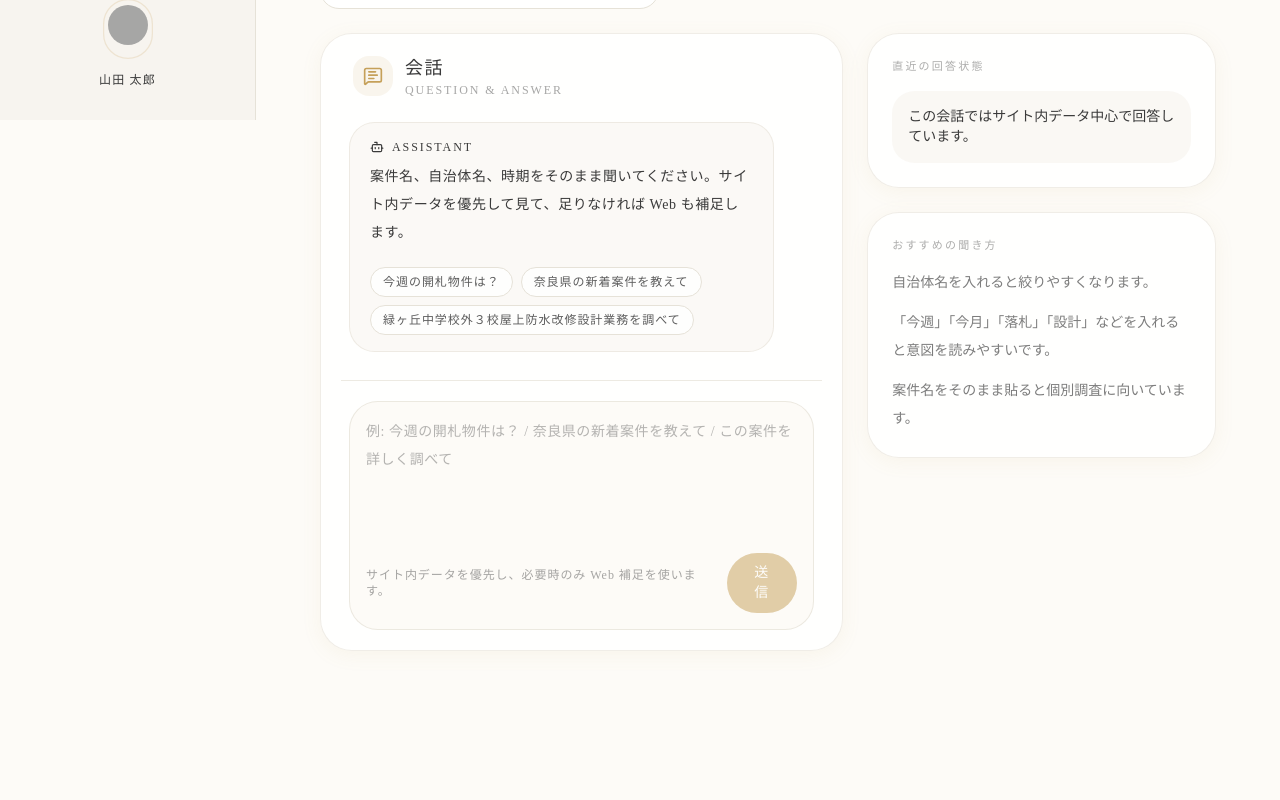
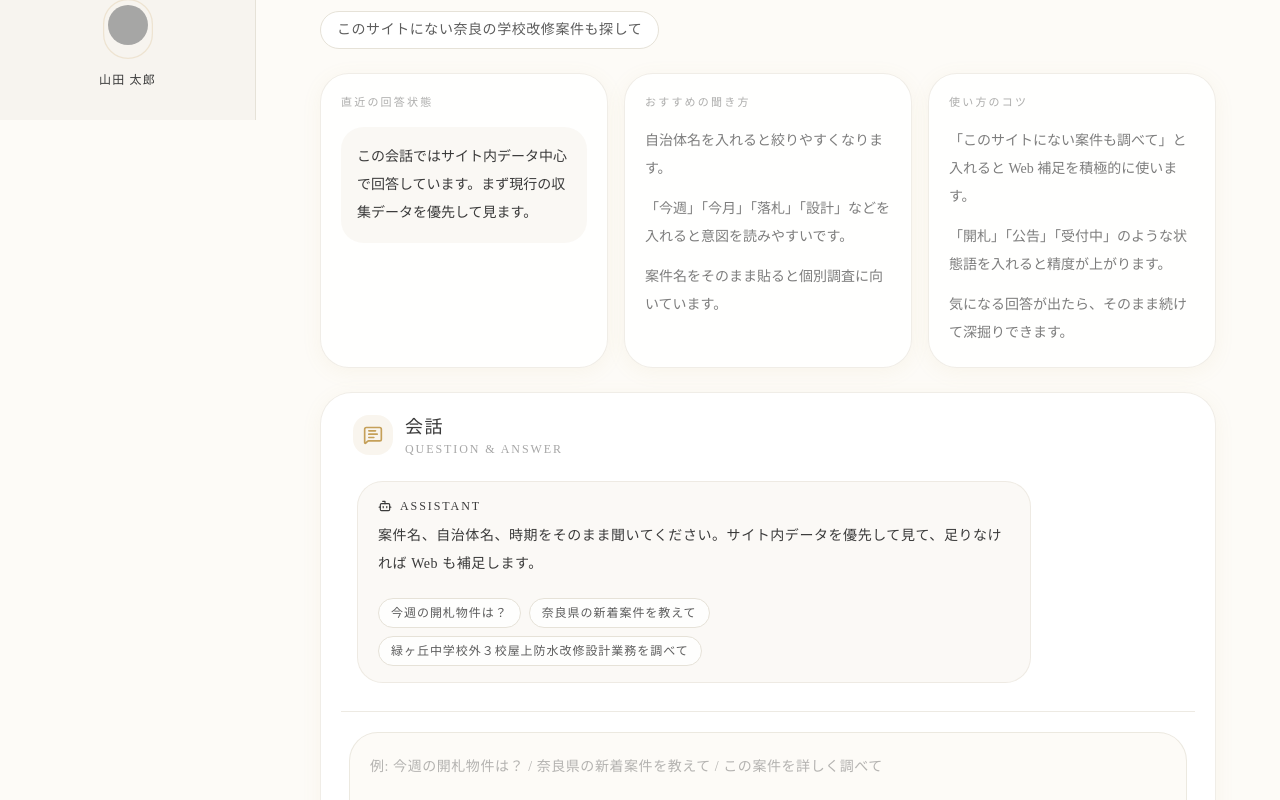
Before and after one commit to jonsonpanson114/naramania, a Next.js app: page /chat in a window 1280 px wide. Shown: the part 680-1480 px from the top of the page. Before the commit the page ends 1395 px from the top, so only its background shows below. Built offline with nearby package versions, Linux system fonts and the light colour scheme; grey boxes are pictures that could not be loaded.

Commit message:
Improve chat readability and split bidding schedule dates

```diff
--- a/src/app/chat/page.tsx
+++ b/src/app/chat/page.tsx
@@ -100,7 +100,7 @@ export default function ChatPage() {
         <AppShell>
             <Header />
 
-            <div className="mx-auto max-w-6xl">
+            <div className="mx-auto max-w-7xl">
                 <div className="mb-10 flex flex-col gap-5 rounded-[2rem] border border-border/60 bg-white/80 p-8 shadow-soft">
                     <div className="flex flex-wrap items-center gap-3">
                         <span className="inline-flex items-center gap-2 rounded-full border border-accent/30 bg-accent/5 px-3 py-1 text-[11px] tracking-[0.2em] text-accent uppercase">
@@ -112,7 +112,7 @@ export default function ChatPage() {
                             サイト内優先 + Web補足
                         </span>
                     </div>
-                    <div className="grid gap-8 lg:grid-cols-[1.4fr_0.8fr]">
+                    <div className="grid gap-8 xl:grid-cols-[1.7fr_0.7fr]">
                         <div>
                             <h1 className="text-3xl tracking-[0.12em] text-primary">入札チャット</h1>
                             <p className="mt-4 max-w-3xl text-sm leading-7 tracking-[0.06em] text-secondary/75">
@@ -144,8 +144,38 @@ export default function ChatPage() {
                     ))}
                 </div>
 
-                <div className="grid gap-6 lg:grid-cols-[1.2fr_0.8fr]">
-                    <section className="rounded-[2rem] border border-border/60 bg-white/85 p-5 shadow-soft">
+                <div className="mb-6 grid gap-4 xl:grid-cols-3">
+                    <section className="rounded-[1.8rem] border border-border/60 bg-white/85 p-5 shadow-soft">
+                        <p className="text-[11px] tracking-[0.2em] text-secondary/50 uppercase">直近の回答状態</p>
+                        <div className="mt-4 rounded-[1.4rem] bg-sidebar/60 p-4">
+                            <p className="text-sm leading-7 text-primary">
+                                {lastAssistant?.usedWebSearch
+                                    ? 'この会話では Web 補足も使いました。案件がサイト内に薄いときは外部ソースも見に行きます。'
+                                    : 'この会話ではサイト内データ中心で回答しています。まず現行の収集データを優先して見ます。'}
+                            </p>
+                        </div>
+                    </section>
+
+                    <section className="rounded-[1.8rem] border border-border/60 bg-white/85 p-5 shadow-soft">
+                        <p className="text-[11px] tracking-[0.2em] text-secondary/50 uppercase">おすすめの聞き方</p>
+                        <div className="mt-4 space-y-3 text-sm leading-7 text-secondary/80">
+                            <p>自治体名を入れると絞りやすくなります。</p>
+                            <p>「今週」「今月」「落札」「設計」などを入れると意図を読みやすいです。</p>
+                            <p>案件名をそのまま貼ると個別調査に向いています。</p>
+                        </div>
+                    </section>
+
+                    <section className="rounded-[1.8rem] border border-border/60 bg-white/85 p-5 shadow-soft">
+                        <p className="text-[11px] tracking-[0.2em] text-secondary/50 uppercase">使い方のコツ</p>
+                        <div className="mt-4 space-y-3 text-sm leading-7 text-secondary/80">
+                            <p>「このサイトにない案件も調べて」と入れると Web 補足を積極的に使います。</p>
+                            <p>「開札」「公告」「受付中」のような状態語を入れると精度が上がります。</p>
+                            <p>気になる回答が出たら、そのまま続けて深掘りできます。</p>
+                        </div>
+                    </section>
+                </div>
+
+                <section className="rounded-[2rem] border border-border/60 bg-white/90 p-5 shadow-soft">
                         <div className="mb-4 flex items-center gap-3 px-3">
                             <div className="flex h-10 w-10 items-center justify-center rounded-2xl bg-accent/10 text-accent">
                                 <MessageSquareText size={20} />
@@ -156,14 +186,14 @@ export default function ChatPage() {
                             </div>
                         </div>
 
-                        <div className="max-h-[62vh] space-y-4 overflow-y-auto px-2 py-2">
+                        <div className="max-h-[68vh] space-y-5 overflow-y-auto px-2 py-2 lg:px-4">
                             {messages.map((message, index) => (
                                 <div
                                     key={`${message.role}-${index}`}
                                     className={`rounded-[1.6rem] px-5 py-4 ${
                                         message.role === 'user'
-                                            ? 'ml-10 bg-accent text-white'
-                                            : 'mr-10 border border-border/60 bg-sidebar/55 text-primary'
+                                            ? 'ml-auto max-w-[88%] bg-accent text-white lg:max-w-[78%]'
+                                            : 'mr-auto max-w-[92%] border border-border/60 bg-sidebar/55 text-primary lg:max-w-[82%]'
                                     }`}
                                 >
                                     <div className="mb-2 flex items-center gap-2 text-xs tracking-[0.16em] uppercase">
@@ -226,7 +256,7 @@ export default function ChatPage() {
                             ))}
 
                             {loading ? (
-                                <div className="mr-10 rounded-[1.6rem] border border-border/60 bg-sidebar/55 px-5 py-4 text-primary">
+                                <div className="mr-auto max-w-[92%] rounded-[1.6rem] border border-border/60 bg-sidebar/55 px-5 py-4 text-primary lg:max-w-[82%]">
                                     <div className="flex items-center gap-3 text-sm tracking-[0.08em]">
                                         <Loader2 size={16} className="animate-spin text-accent" />
                                         回答を準備しています...
@@ -236,7 +266,7 @@ export default function ChatPage() {
                         </div>
 
                         <div className="mt-5 border-t border-border/70 px-2 pt-5">
-                            <div className="rounded-[1.8rem] border border-border/70 bg-background px-4 py-4">
+                            <div className="rounded-[1.8rem] border border-border/70 bg-background px-4 py-4 lg:px-5 lg:py-5">
                                 <textarea
                                     value={question}
                                     onChange={(event) => setQuestion(event.target.value)}
@@ -244,7 +274,7 @@ export default function ChatPage() {
                                     rows={4}
                                     className="w-full resize-none bg-transparent text-sm leading-7 tracking-[0.04em] text-primary outline-none placeholder:text-secondary/45"
                                 />
-                                <div className="mt-4 flex items-center justify-between gap-4">
+                                <div className="mt-4 flex flex-col gap-3 lg:flex-row lg:items-center lg:justify-between">
                                     <p className="text-xs tracking-[0.08em] text-secondary/55">
                                         サイト内データを優先し、必要時のみ Web 補足を使います。
                                     </p>
@@ -252,7 +282,7 @@ export default function ChatPage() {
                                         type="button"
                                         onClick={() => void submitQuestion()}
                                         disabled={!canSubmit}
-                                        className="rounded-full bg-accent px-5 py-2.5 text-sm tracking-[0.12em] text-white transition disabled:cursor-not-allowed disabled:opacity-50"
+                                        className="self-end rounded-full bg-accent px-6 py-3 text-sm tracking-[0.12em] text-white transition disabled:cursor-not-allowed disabled:opacity-50"
                                     >
                                         送信
                                     </button>
@@ -261,29 +291,8 @@ export default function ChatPage() {
                         </div>
                 </section>
 
-                    <aside className="space-y-6">
-                        <section className="rounded-[2rem] border border-border/60 bg-white/85 p-6 shadow-soft">
-                            <p className="text-[11px] tracking-[0.2em] text-secondary/50 uppercase">直近の回答状態</p>
-                            <div className="mt-4 rounded-[1.4rem] bg-sidebar/60 p-4">
-                                <p className="text-sm text-primary">
-                                    {lastAssistant?.usedWebSearch
-                                        ? 'この会話では Web 補足も使いました。'
-                                        : 'この会話ではサイト内データ中心で回答しています。'}
-                                </p>
-                            </div>
-                        </section>
-
-                        <section className="rounded-[2rem] border border-border/60 bg-white/85 p-6 shadow-soft">
-                            <p className="text-[11px] tracking-[0.2em] text-secondary/50 uppercase">おすすめの聞き方</p>
-                            <div className="mt-4 space-y-3 text-sm leading-7 text-secondary/80">
-                                <p>自治体名を入れると絞りやすくなります。</p>
-                                <p>「今週」「今月」「落札」「設計」などを入れると意図を読みやすいです。</p>
-                                <p>案件名をそのまま貼ると個別調査に向いています。</p>
-                            </div>
-                        </section>
-
                 {error ? (
-                            <section className="rounded-[2rem] border border-rose-200 bg-rose-50/80 p-6 shadow-soft">
+                    <section className="mt-6 rounded-[2rem] border border-rose-200 bg-rose-50/80 p-6 shadow-soft">
                         <div className="flex items-start gap-3">
                             <AlertCircle size={18} className="mt-0.5 text-rose-500" />
                             <div>
@@ -293,8 +302,6 @@ export default function ChatPage() {
                         </div>
                     </section>
                 ) : null}
-                    </aside>
-                </div>
             </div>
         </AppShell>
     );
```
Also changed, not shown: src/components/BiddingTable.tsx (+15 -2 lines). Lines whose indentation alone changed are shown as unchanged.
